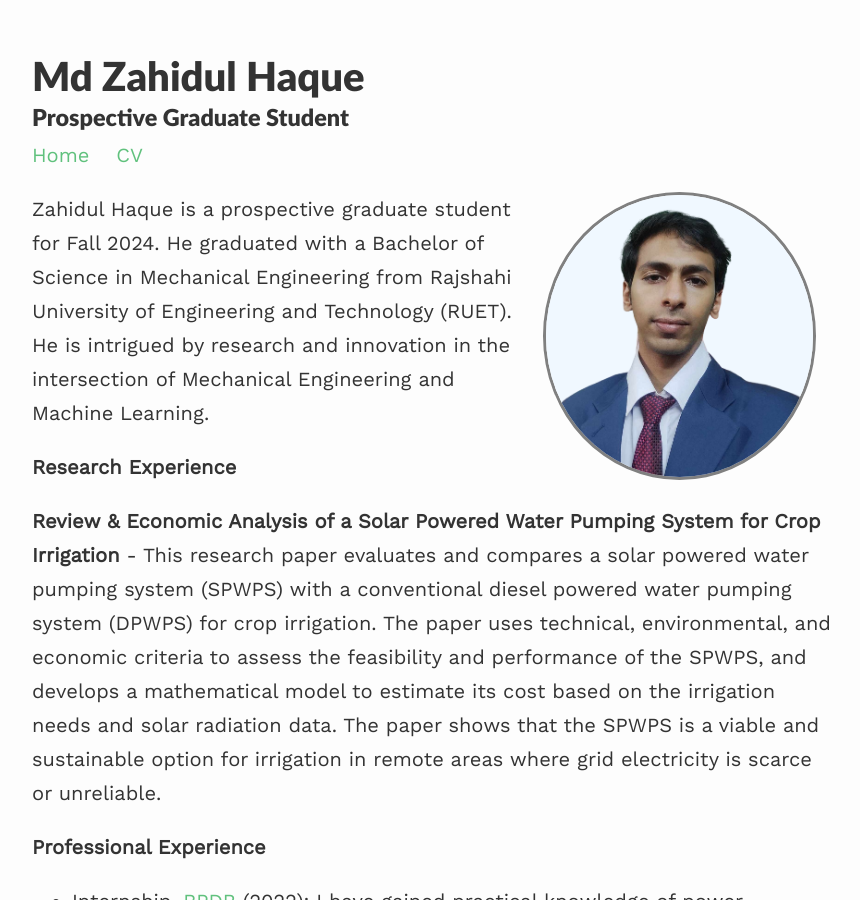
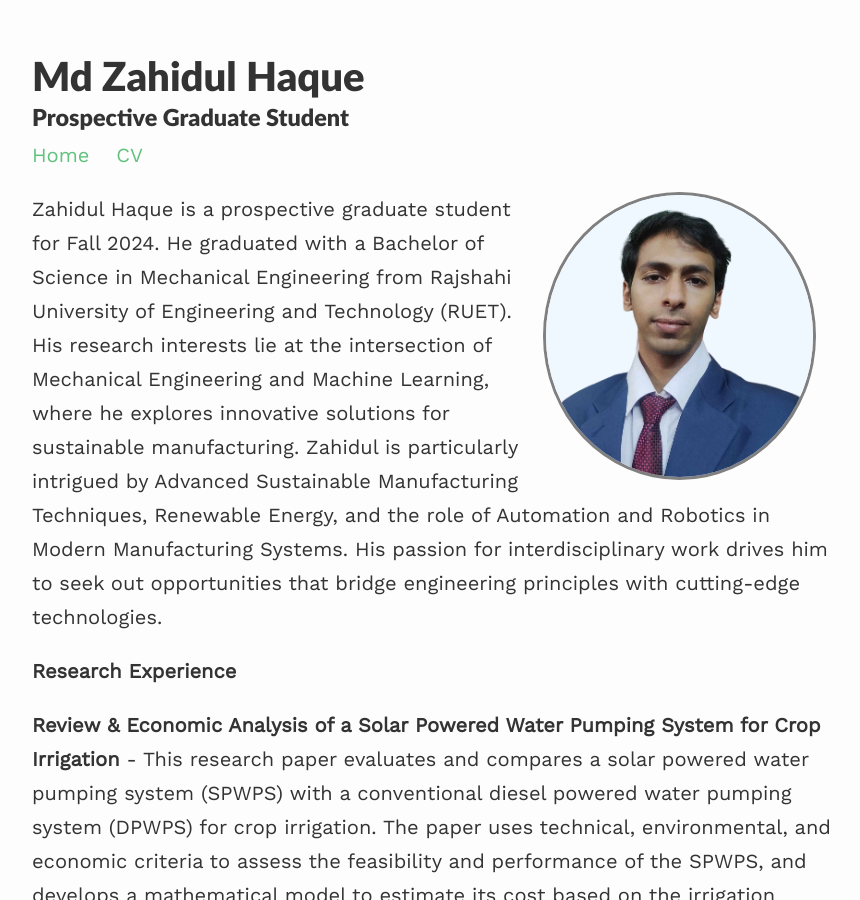
Before and after one commit to ZahidulKowsik/zahid.github.io, a Jekyll site: the page built from index.md, in a window 1280 px wide and 900 px high. Shown: the whole window, without its empty margins (208-1068 px from the left). Built offline with Jekyll 4.4.1, drawn with Linux system fonts in a browser that asks for light colours; nearby versions of some CDN libraries.

Commit message:
Update index.md

```diff
--- a/index.md
+++ b/index.md
@@ -7,7 +7,7 @@ profile:
 published: true
 ---
 
-Zahidul Haque is a prospective graduate student for Fall 2024. He graduated with a Bachelor of Science in Mechanical Engineering from Rajshahi University of Engineering and Technology (RUET). He is intrigued by research and innovation in the intersection of Mechanical Engineering and Machine Learning.
+Zahidul Haque is a prospective graduate student for Fall 2024. He graduated with a Bachelor of Science in Mechanical Engineering from Rajshahi University of Engineering and Technology (RUET). His research interests lie at the intersection of Mechanical Engineering and Machine Learning, where he explores innovative solutions for sustainable manufacturing. Zahidul is particularly intrigued by Advanced Sustainable Manufacturing Techniques, Renewable Energy, and the role of Automation and Robotics in Modern Manufacturing Systems. His passion for interdisciplinary work drives him to seek out opportunities that bridge engineering principles with cutting-edge technologies.
 
 **Research Experience**
 
```
